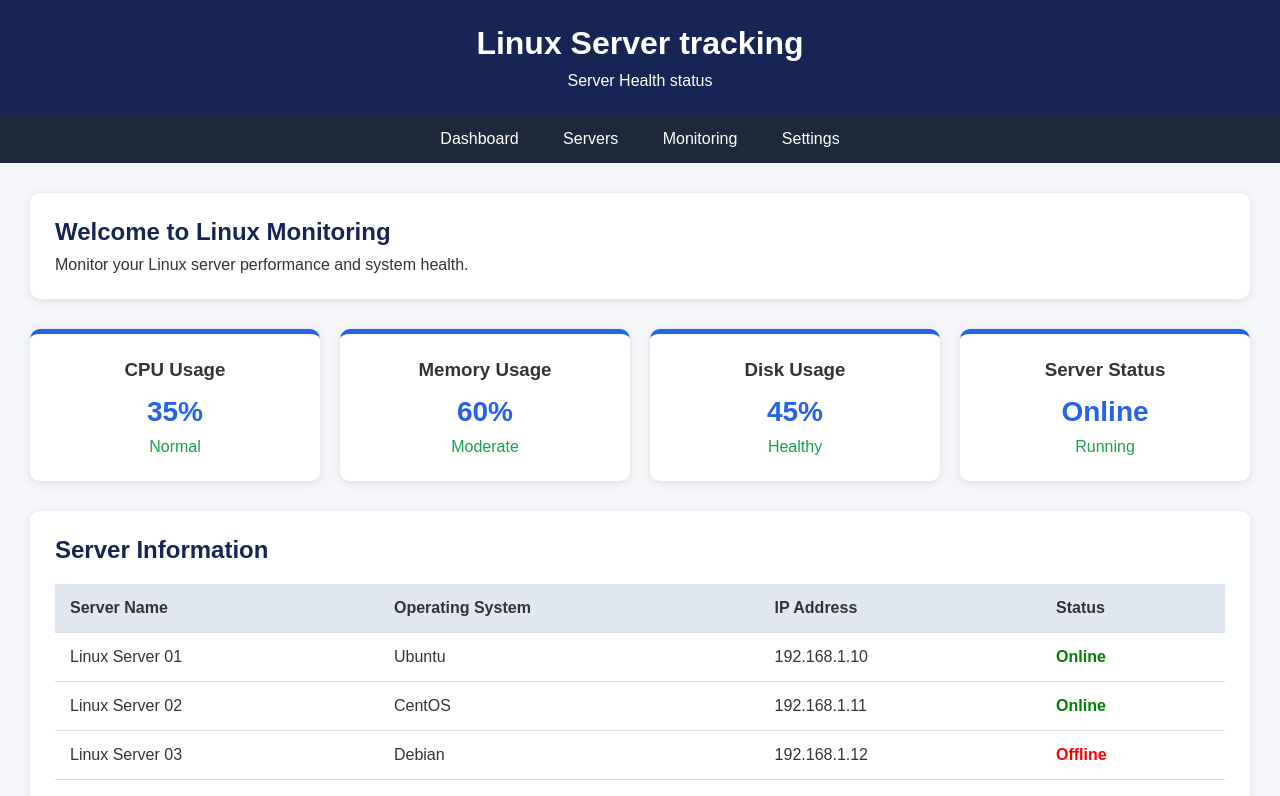
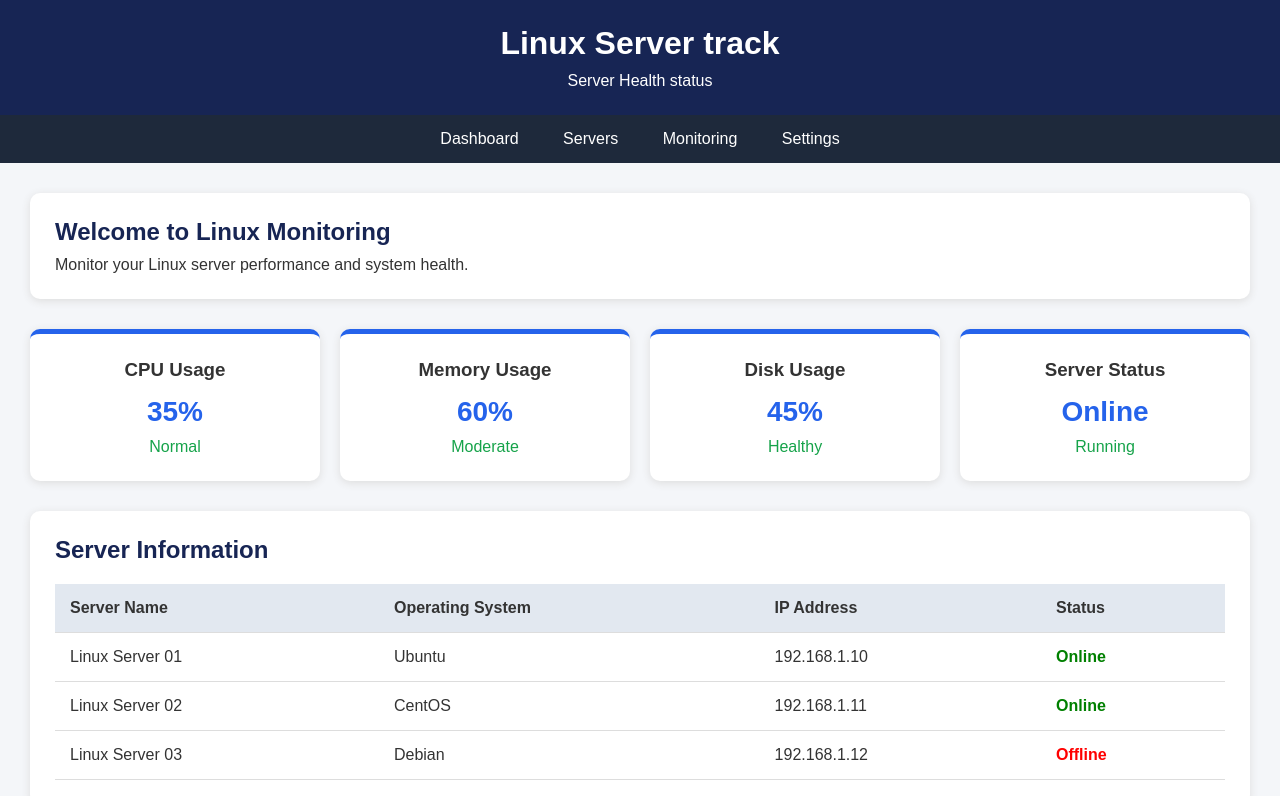
Before and after one commit to Dhanya0405/linux-server-monitoring-dashboard, a plain HTML site: page index.html in a window 1280 px wide. Shown: the top 796 px of the page. Drawn offline with Linux system fonts and the light colour scheme.

Commit message:
Update header title from 'tracking' to 'track'

```diff
--- a/index.html
+++ b/index.html
@@ -9,7 +9,7 @@
 <body>
 
     <header>
-        <h1>Linux Server tracking</h1>
+        <h1>Linux Server track</h1>
         <p>Server Health status</p>
     </header>
 
```
